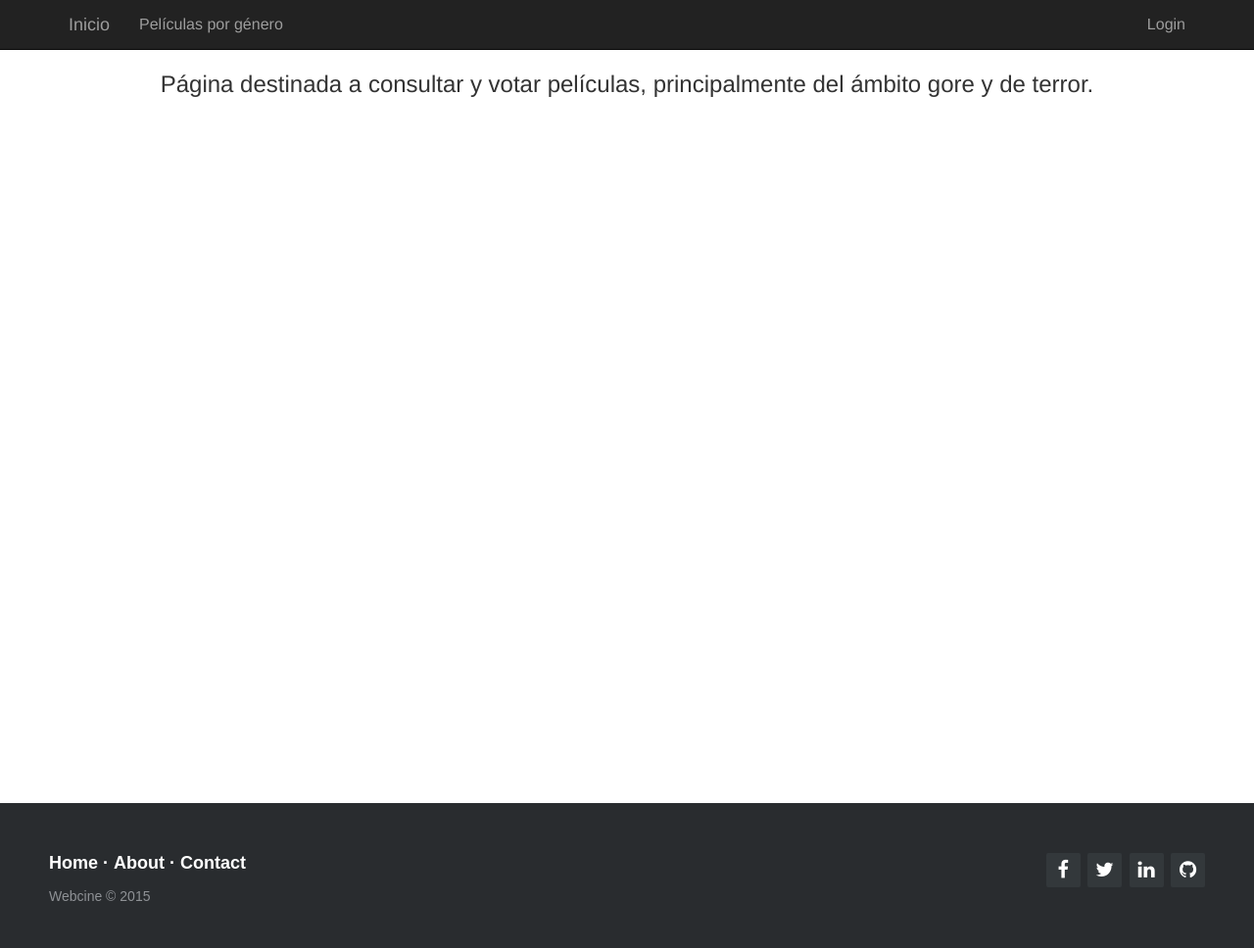
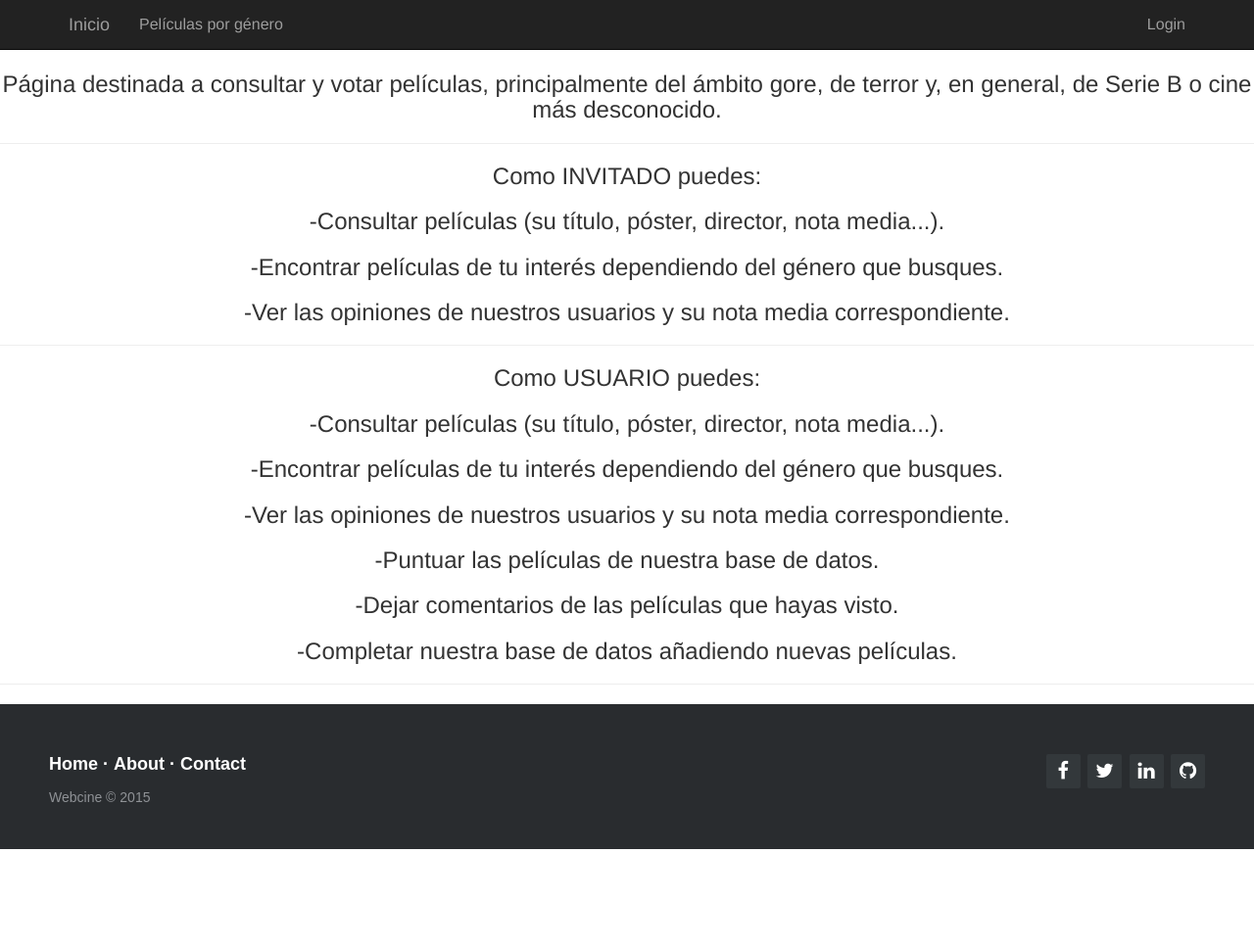
Before and after one commit to EmilioFigueras/webcine, a CodeIgniter app: page /webcine/index.php/about/index in a window 1280 px wide. Shown: the whole page at 98% size. After the commit the page ends 867 px from the top, so only its background shows below. Run offline with CodeIgniter, Linux system fonts and the light colour scheme; some libraries are stand-ins or nearby versions.

Commit message:
putavidatt

```diff
--- a/application/config/database.php
+++ b/application/config/database.php
@@ -77,7 +77,7 @@ $db['default'] = array(
 	'dsn'	=> '',
 	'hostname' => 'localhost',
 	'username' => 'root',
-	'password' => '',
+	'password' => 'toor',
 	'database' => 'webcine',
 	'dbdriver' => 'mysqli',
 	'dbprefix' => '',
--- a/application/views/about.php
+++ b/application/views/about.php
@@ -1,6 +1,18 @@
-<header class="carousel slide">
 <div>
 	<h2>a</h2>
-  <h3><center>Página destinada a consultar y votar películas, principalmente del ámbito gore y de terror.</center></h3>
-</div><!--<div class="content">-->
-</header>
+  <h3><center>Página destinada a consultar y votar películas, principalmente del ámbito gore, de terror y, en general, de Serie B o cine más desconocido.</center></h3>
+  <hr />
+  <h3><center>Como INVITADO puedes:</center></h3>
+  <h3><center>-Consultar películas (su título, póster, director, nota media...).</center></h3>
+  <h3><center>-Encontrar películas de tu interés dependiendo del género que busques.</center></h3>
+  <h3><center>-Ver las opiniones de nuestros usuarios y su nota media correspondiente.</center></h3>
+  <hr />
+  <h3><center>Como USUARIO puedes:</center></h3>
+  <h3><center>-Consultar películas (su título, póster, director, nota media...).</center></h3>
+  <h3><center>-Encontrar películas de tu interés dependiendo del género que busques.</center></h3>
+  <h3><center>-Ver las opiniones de nuestros usuarios y su nota media correspondiente.</center></h3>
+  <h3><center>-Puntuar las películas de nuestra base de datos.</center></h3>
+  <h3><center>-Dejar comentarios de las películas que hayas visto.</center></h3>
+  <h3><center>-Completar nuestra base de datos añadiendo nuevas películas.</center></h3>
+  <hr />
+</div>
--- a/application/views/peliculas.php
+++ b/application/views/peliculas.php
@@ -61,10 +61,10 @@
         echo "<br>";
         echo "<div align='center'>";
         if(($fila['id']-1)>=$this->Peliculas_model->primera_id($fila['tipo'])){
-            echo "<a href='".base_url()."index.php/Peliculas/consultar/1/".($fila['id']-1)."'> <img src='".base_url()."images/anterior.jpg' height=50 width=50> </a>";
+            echo "<a href='".base_url()."index.php/Peliculas/consultar/".$fila['tipo']."/".$this->Peliculas_model->anterior_id($fila['tipo'], $fila['id'])."'> <img src='".base_url()."images/anterior.jpg' height=50 width=50> </a>";
         }
         if( ($fila['id']+1) <= $this->Peliculas_model->num_filas_Peliculas($fila['tipo'])){
-            echo "<a href='".base_url()."index.php/Peliculas/consultar/1/".($fila['id']+1)."'> <img src='".base_url()."images/siguiente.jpg' height=50 width=50> </a>";
+            echo "<a href='".base_url()."index.php/Peliculas/consultar/".$fila['tipo']."/".$this->Peliculas_model->siguiente_id($fila['tipo'], $fila['id'])."'> <img src='".base_url()."images/siguiente.jpg' height=50 width=50> </a>";
         }
         echo "</div>";
         echo "<br>";
```
Also changed, not shown: BaseDeDatos/webcine.sql (+18 -4 lines), application/models/Peliculas_model.php (+34 -1 lines).
